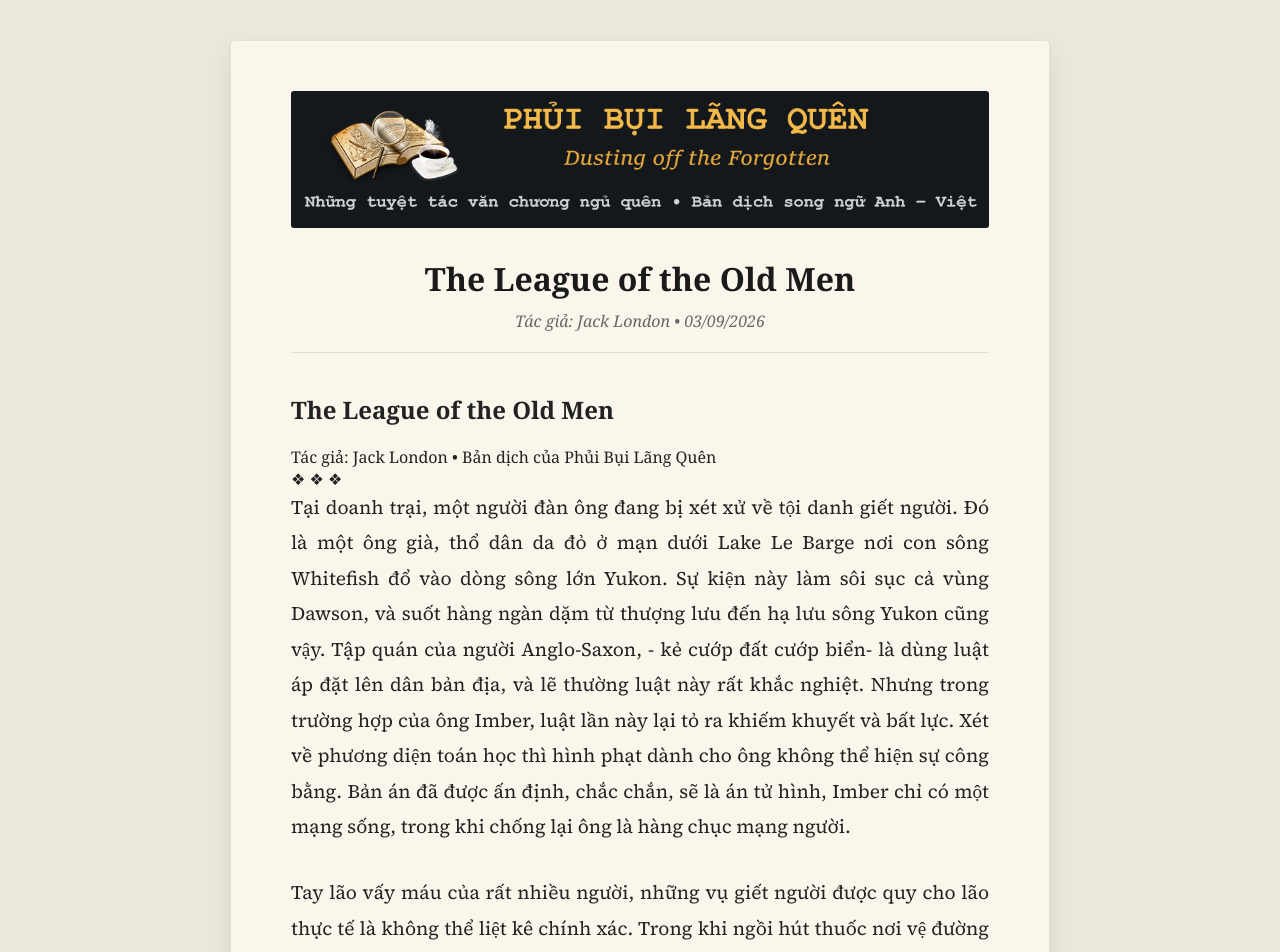
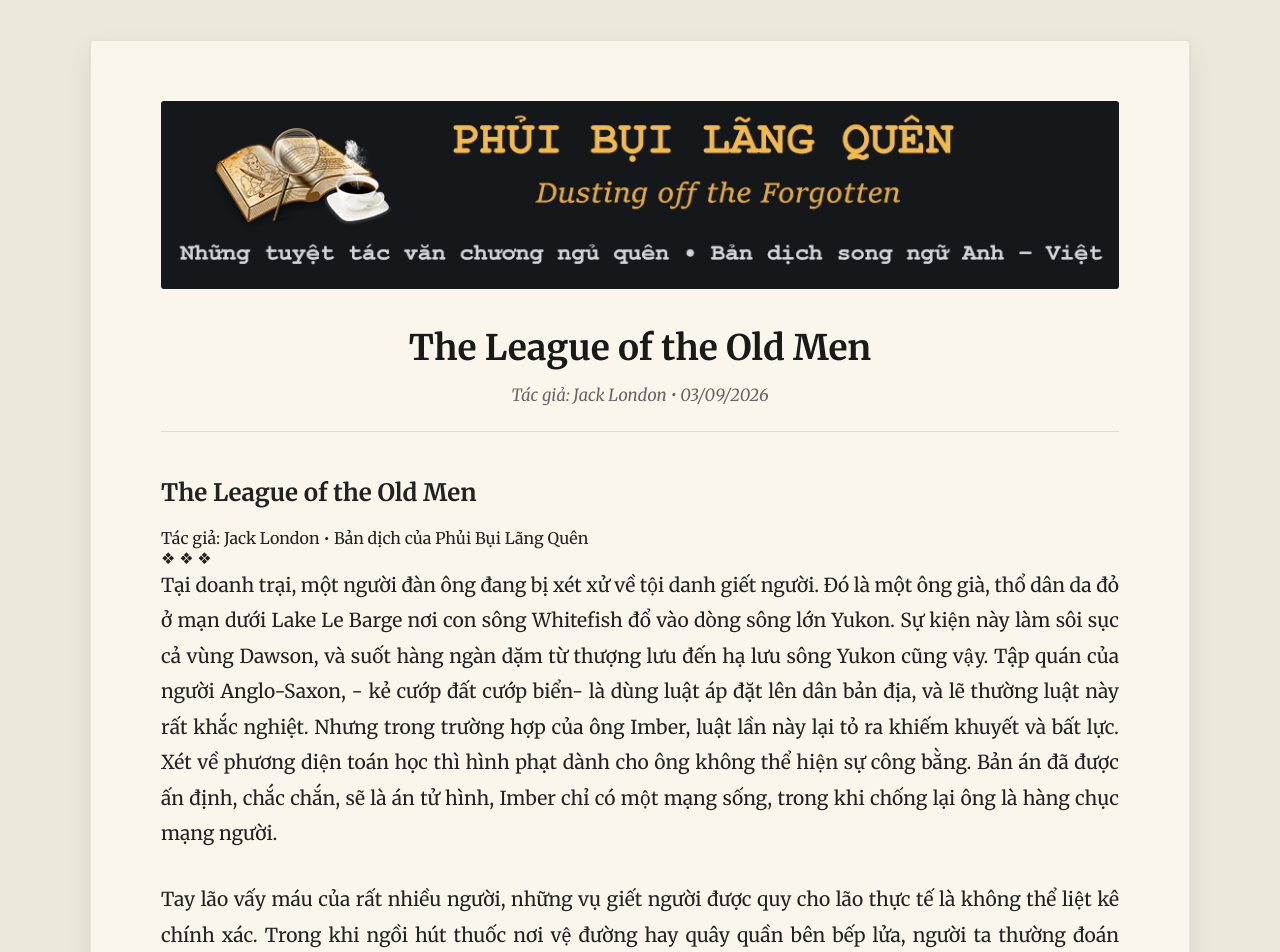
Before and after one commit to 72vietnam-ai/PhuiBuiLangQuen, a Jekyll site: the page built from _posts/2026-09-03-The League of the Old Men.md, in a window 1280 px wide. Shown: the top 952 px of the page. Built offline with Jekyll 4.4.1, drawn with Linux system fonts in a browser that asks for light colours.

Commit message:
Refine layout and styles in default.html
Updated styles and layout for better readability and aesthetics.

```diff
--- a/_layouts/default.html
+++ b/_layouts/default.html
@@ -8,15 +8,16 @@
   <!-- Nạp phông chữ Merriweather chuẩn sách in tiếng Việt -->
   <link rel="preconnect" href="https://fonts.googleapis.com">
   <link rel="preconnect" href="https://fonts.gstatic.com" crossorigin>
-  <link href="https://fonts.googleapis.com/css2?family=Lora:ital,wght@0,400;0,600;1,400&family=Source+Serif+4:ital,opsz,wght@0,8..60,400;0,8..60,600;1,8..60,400&display=swap" rel="stylesheet">
+  <link href="https://fonts.googleapis.com/css2?family=Merriweather:ital,wght@0,300;0,400;0,700;1,300;1,400&display=swap" rel="stylesheet">
+
   <style>
-    /* 1. NỀN NGOÀI TOÀN TRANG (Mặt bàn gỗ/xám kem) */
+    /* 1. NỀN NGOÀI TOÀN TRANG (Mặt bàn xám kem trầm) */
     body {
       background-color: #ede8dc;
       color: #222222;
       font-family: 'Merriweather', 'Georgia', serif;
       margin: 0;
-      padding: 40px 15px;
+      padding: 40px 20px;
       display: flex;
       flex-direction: column;
       align-items: center;
@@ -24,12 +25,12 @@
       box-sizing: border-box;
     }
 
-    /* 2. TỜ GIẤY TRANG SÁCH NỔI TRÊN BÀN */
+    /* 2. TỜ GIẤY TRANG SÁCH NỔI TRÊN BÀN (max-width: 1100px) */
     .page-sheet {
       background-color: #faf6eb; /* Màu giấy sách ngả kem dịu mắt */
-      max-width: 820px;          /* Độ rộng tối ưu khi đọc sách */
+      max-width: 1100px;         /* Đã nâng lên độ rộng 1100px theo yêu cầu */
       width: 100%;
-      padding: 50px 60px;        /* Lề trong trang sách */
+      padding: 60px 70px;        /* Độ dày đệm viền trong trang giấy */
       box-sizing: border-box;
       border-radius: 4px;
       box-shadow: 0 10px 30px rgba(0, 0, 0, 0.08), 0 1px 3px rgba(0, 0, 0, 0.05);
@@ -39,37 +40,36 @@
     /* 3. BANNER ĐẦU TRANG */
     .site-banner {
       width: 100%;
-      max-height: 180px;
+      max-height: 220px;
       object-fit: cover;
       border-radius: 3px;
-      margin-bottom: 30px;
+      margin-bottom: 35px;
       display: block;
     }
 
     /* 4. TIÊU ĐỀ BÀI VIẾT */
     .story-title {
-      font-size: 2rem;
+      font-size: 2.2rem;
       font-weight: 700;
       color: #1a1a1a;
       margin-top: 0;
-      margin-bottom: 10px;
-      line-height: 1.3;
+      margin-bottom: 12px;
+      line-height: 1.35;
       text-align: center;
     }
 
     .story-meta {
-      font-size: 1rem;
+      font-size: 1.05rem;
       font-style: italic;
       color: #666666;
       text-align: center;
-      margin-bottom: 40px;
+      margin-bottom: 45px;
       border-bottom: 1px solid #e2dcce;
-      padding-bottom: 20px;
+      padding-bottom: 25px;
     }
 
     /* 5. NỘI DUNG VĂN BẢN (Chuẩn sách in) */
     .book-content {
-      font-family: 'Source Serif 4', 'Lora', serif;
       font-size: 1.2rem;
       color: #222222;
     }
@@ -79,12 +79,12 @@
       text-align: justify;
       margin-top: 0;
       margin-bottom: 1.6em;
-      text-indent: 0; /* Không thụt lề đầu dòng */
+      text-indent: 0; /* Giữ thẳng lề trái không thụt đầu dòng */
     }
 
     /* 6. KHUNG CHÈN ẢNH MINH HỌA TRONG BÀI */
     .story-image-wrap {
-      margin: 35px 0;
+      margin: 40px 0;
       text-align: center;
     }
 
@@ -92,7 +92,7 @@
       max-width: 100%;
       height: auto;
       border-radius: 3px;
-      box-shadow: 0 4px 10px rgba(0, 0, 0, 0.08);
+      box-shadow: 0 4px 12px rgba(0, 0, 0, 0.08);
     }
 
     .image-caption {
@@ -105,12 +105,12 @@
     /* 7. KHUNG LỜI BÌNH CỦA DỊCH GIẢ */
     .translator-note {
       margin-top: 50px;
-      padding: 25px 30px;
+      padding: 25px 35px;
       background-color: #f3edd9;
       border-left: 4px solid #8b7355;
       border-radius: 2px;
       font-size: 1.05rem;
-      line-height: 1.7;
+      line-height: 1.75;
     }
 
     .translator-note-title {
@@ -121,13 +121,13 @@
 
     /* 8. CHÂN TRANG */
     .site-footer {
-      margin-top: 30px;
-      font-size: 0.9rem;
+      margin-top: 35px;
+      font-size: 0.95rem;
       color: #777265;
       text-align: center;
     }
 
-    /* Tương thích màn hình điện thoại */
+    /* Tương thích khi thu nhỏ cửa sổ hoặc xem trên điện thoại */
     @media (max-width: 768px) {
       body {
         padding: 15px 8px;
@@ -139,17 +139,17 @@
         font-size: 1.1rem;
       }
       .story-title {
-        font-size: 1.6rem;
+        font-size: 1.7rem;
       }
     }
   </style>
 </head>
 <body>
 
-  <!-- Tờ giấy trang sách chứa toàn bộ nội dung -->
+  <!-- Khung giấy trang sách mở rộng tối đa 1100px -->
   <article class="page-sheet">
 
-    <!-- Banner hiển thị ở đầu bài (nếu có file Tiêu de110.png) -->
+    <!-- Banner tự động ẩn nếu không tìm thấy file ảnh -->
     <header>
       <img src="{{ '/Tiêu de110.png' | relative_url }}" alt="Banner Tiêu đề" class="site-banner" onerror="this.style.display='none'">
       {% if page.title %}
@@ -163,12 +163,12 @@
       {% endif %}
     </header>
 
-    <!-- Jekyll tự động bơm bài viết từ file .md vào đây -->
+    <!-- Jekyll tự động truyền nội dung từ file .md vào đây -->
     {{ content }}
 
   </article>
 
-  <!-- Chân trang nằm ngoài mặt bàn -->
+  <!-- Chân trang -->
   <footer class="site-footer">
     <p>© Blog Phủi Bụi Lãng Quên</p>
   </footer>
```
